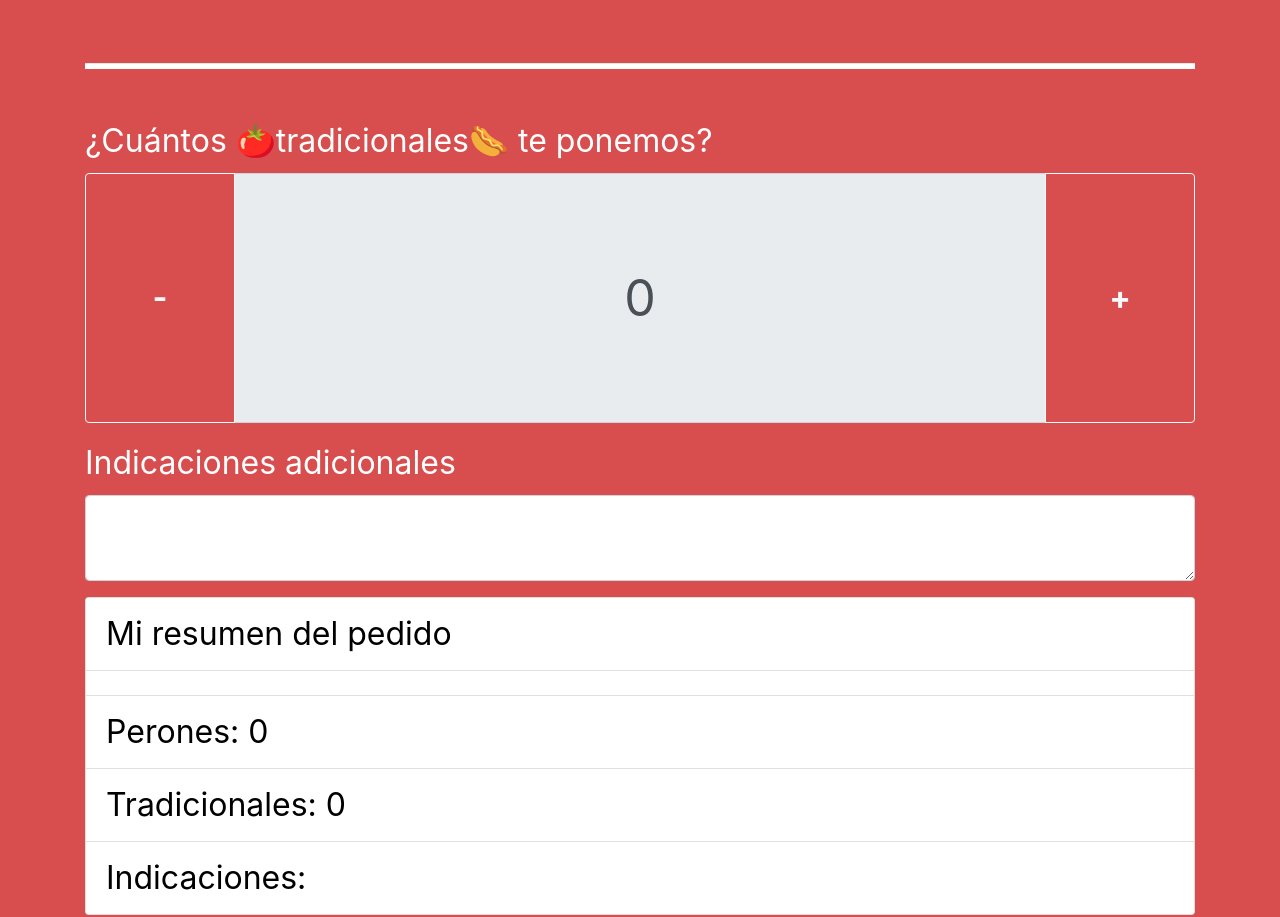
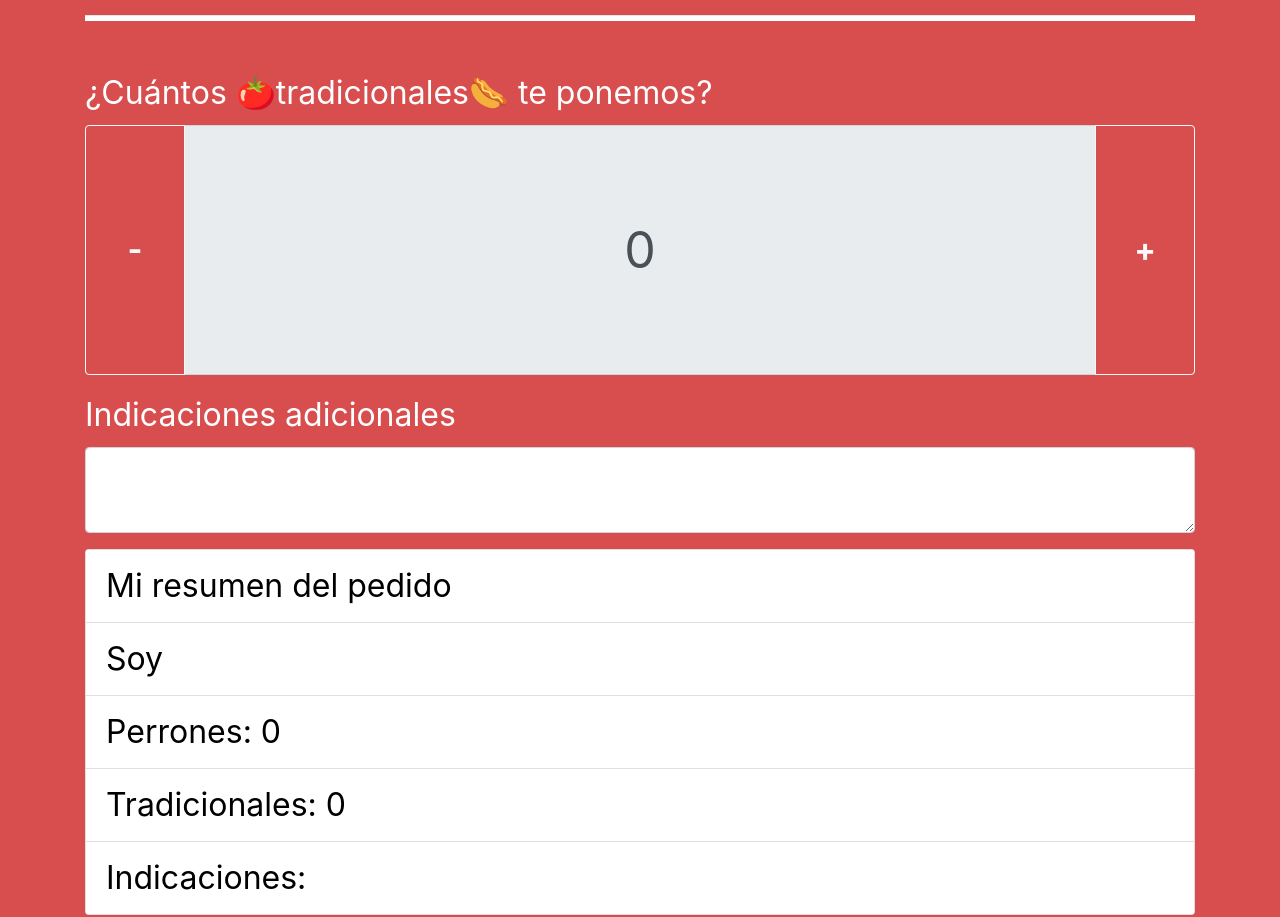
Before and after one commit to gersonalvaradop/gersonalvaradop.github.io, a plain HTML site: page index.html in a window 1280 px wide. Shown: the part 1140-2057 px from the top of the page. Drawn offline with nearby package versions, Linux system fonts and the light colour scheme.

Commit message:
cambios generales

```diff
--- a/index.html
+++ b/index.html
@@ -43,7 +43,7 @@
     <form>
       <div data-aos="fade-right" class="form-group">
         <label for="exampleText">Hola, quien comerá rico?</label>
-        <input type="text" style="font-size: 4rem;" class="form-control mb-5" id="nombre" v-model="nombre" placeholder="pon tu nombre..." />
+        <input type="text" style="font-size: 2rem;" class="form-control mb-5" id="nombre" v-model="nombre" placeholder="pon tu nombre..." />
       </div>
 
       <div data-aos="fade-right" class="form-group">
@@ -75,7 +75,7 @@
 
         <div class="input-group">
           <div class="input-group-prepend">
-            <button style="width: 150px; font-weight: bolder; font-size: xx-large" @click="decrementarTradicional()" class="btn btn-outline-light" type="button">
+            <button style="width: 100px; font-weight: bolder; font-size: xx-large" @click="decrementarTradicional()" class="btn btn-outline-light" type="button">
               -
             </button>
           </div>
@@ -83,7 +83,7 @@
           <input type="text" readonly style="height: 250px; font-size: 50px; text-align: center" class="form-control" v-model="tradicionales" min="0" max="15" />
 
           <div class="input-group-append">
-            <button style="width: 150px; font-weight: bolder; font-size: xx-large" @click="incrementarTradicional()" class="btn btn-outline-light" type="button">
+            <button style="width: 100px; font-weight: bolder; font-size: xx-large" @click="incrementarTradicional()" class="btn btn-outline-light" type="button">
               +
             </button>
           </div>
@@ -100,8 +100,8 @@
       <div data-aos="fade-right" class="card" style="width: 100%; color:black;">
         <ul class="list-group list-group-flush">
           <li class="list-group-item">Mi resumen del pedido</li>
-          <li class="list-group-item">{{nombre}}</li>
-          <li class="list-group-item">Perones: {{perrones}}</li>
+          <li class="list-group-item">Soy {{nombre}}</li>
+          <li class="list-group-item">Perrones: {{perrones}}</li>
           <li class="list-group-item">Tradicionales: {{tradicionales}}</li>
           <li class="list-group-item">Indicaciones: {{indicaciones}}</li>
         </ul>
@@ -152,10 +152,10 @@
         urlexterna(){
           let pedido = this.nombre
           if(this.perrones>0){
-            pedido+=" - perrones:"+this.perrones
+            pedido+=" - perrones: "+this.perrones
           }
           if(this.tradicionales>0){
-            pedido+=" - tradicionales:"+this.tradicionales
+            pedido+=" - tradicionales: "+this.tradicionales
           }
           if(this.indicaciones!=''){
             pedido+=" Indicaciones: "+this.indicaciones
```
